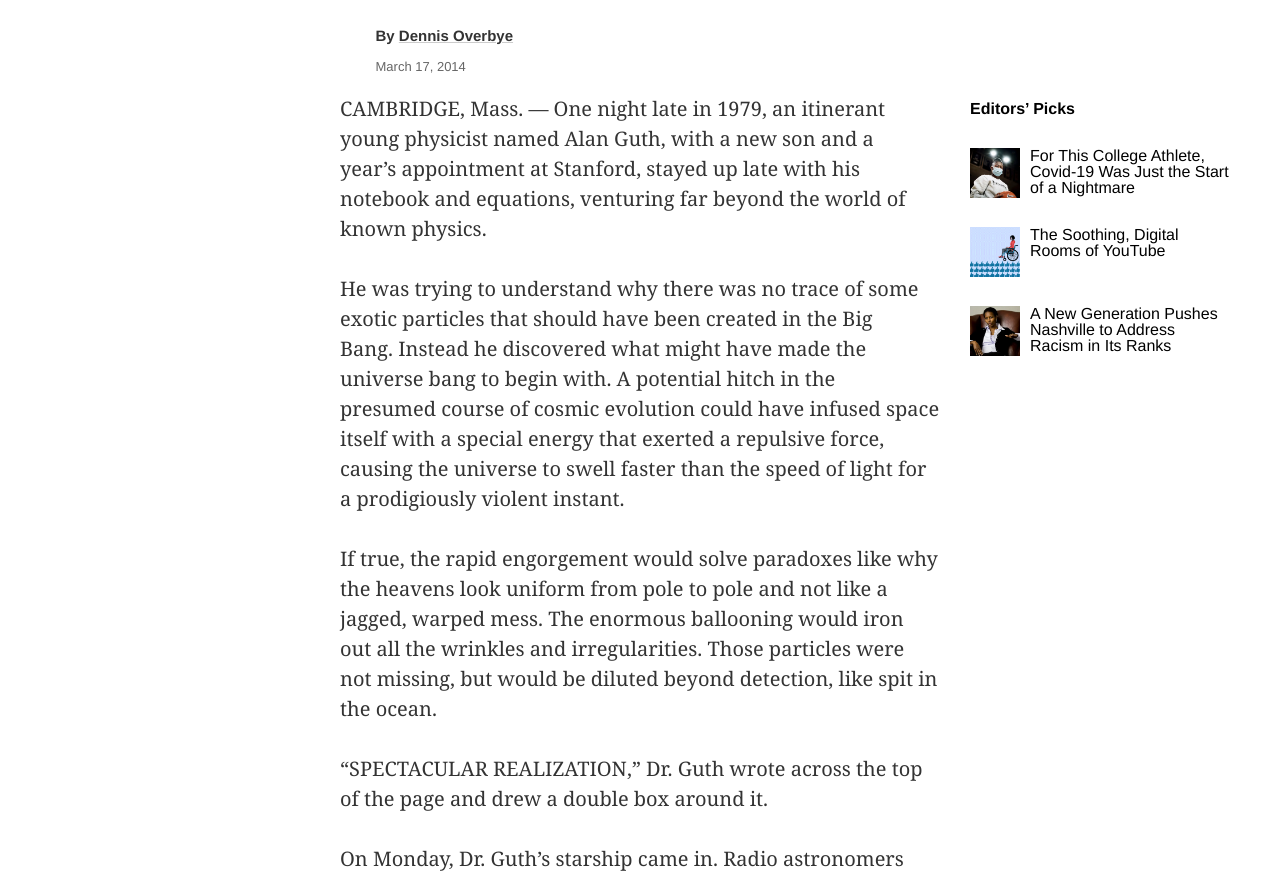
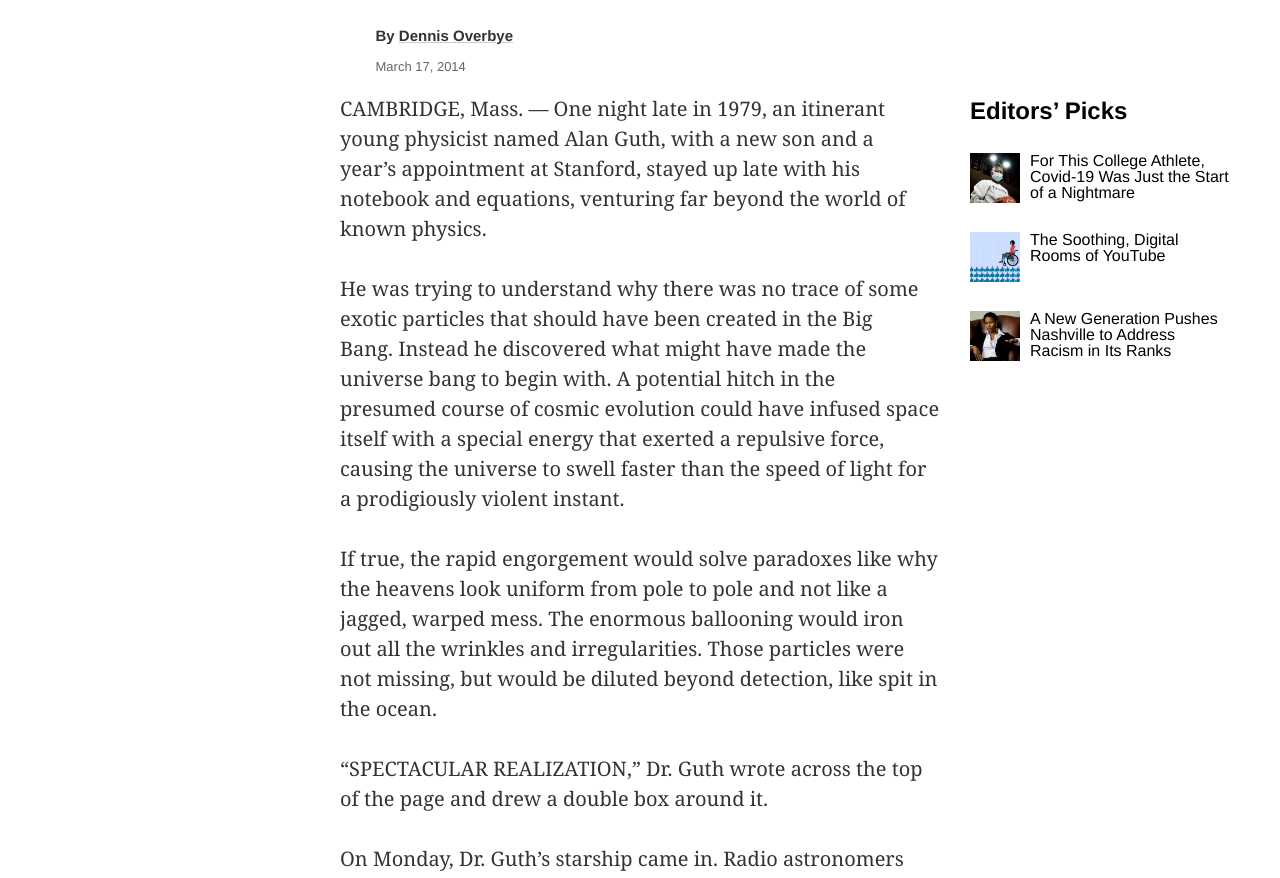
Before and after one commit to wajahat414/Newyork-times-clone, a plain HTML site: page index.html in a window 1280 px wide. Shown: the part 921-1799 px from the top of the page. Drawn offline with Linux system fonts and the light colour scheme; a web font is replaced by a local one.

Commit message:
html linters

```diff
--- a/index.html
+++ b/index.html
@@ -57,7 +57,7 @@
                         <ul class="flex-wrap-container">
 
                             <li style="width: 100%;">
-                                <h1 style="color: black;">Editors’ Picks</h1>
+                                <h2 style="color: black;">Editors’ Picks</h2>
                             </li>
                             <li><img style="height: 50px; width: 50px;" src="img/edimg1.webp" alt="edimg1">
                             <li style="display: inline; width: 50%; flex-grow: 1; margin-left: 10px;"><a href="#">For
@@ -764,7 +764,6 @@
             </div>
 
         </footer>
-    </section>
 </body>
 
 </html>
```
